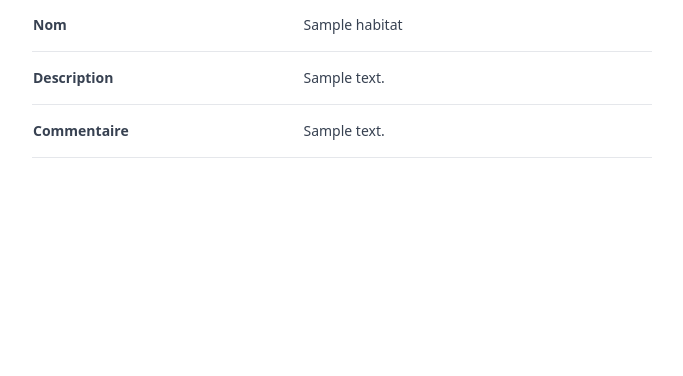
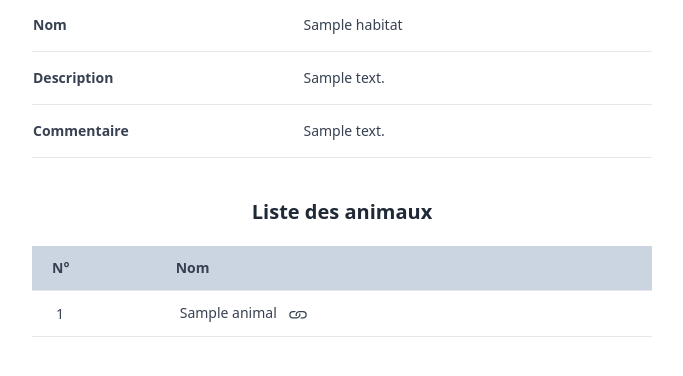
Before and after one commit to brunoturpeau/arcadiazoo-backend, a Symfony app: template templates/admin/habitat/show.html.twig in a window 1280 px wide. Shown: the part 165-541 px from the top of the page, without its empty margins (298-981 px from the left). Run offline with Twig, Linux system fonts and the light colour scheme; the template is opened without the code that fills it: most values are stand-ins (such as "Sample title", 1, 10 or a date in 2020); style sheets or scripts are compiled from the project's sources; some libraries are stand-ins or nearby versions.

Commit message:
feat: add animals list on habitat_show

```diff
--- a/templates/admin/habitat/show.html.twig
+++ b/templates/admin/habitat/show.html.twig
@@ -43,5 +43,32 @@
             </tr>
             </tbody>
         </table>
+        <h2 class="text-center">Liste des animaux</h2>
+        <table class="tw-table table-sm">
+            <thead>
+                <tr>
+                    <th>N°</th>
+                    <th>Nom</th>
+                    <th></th>
+                </tr>
+            </thead>
+            <tbody>
+            {% for animal in animals %}
+                <tr>
+                    <td>{{ animal.id }}</td>
+                    <td>
+                        <a href="{{ path('app_animal_show', {'id' : animal.id}) }}">
+                            {{ animal.name }} {{ include('_partials/icons/_link.html.twig') }}
+                        </a>
+                    </td>
+                    <td class="actions"></td>
+                </tr>
+            {% else %}
+                <tr>
+                    <td colspan="3">Aucun résultat</td>
+                </tr>
+            {% endfor %}
+            </tbody>
+        </table>
     </div>
 {% endblock %}
```
Also changed, not shown: integration/habitat.md (+4 -1 lines), src/Controller/HabitatController.php (+7 -1 lines).
